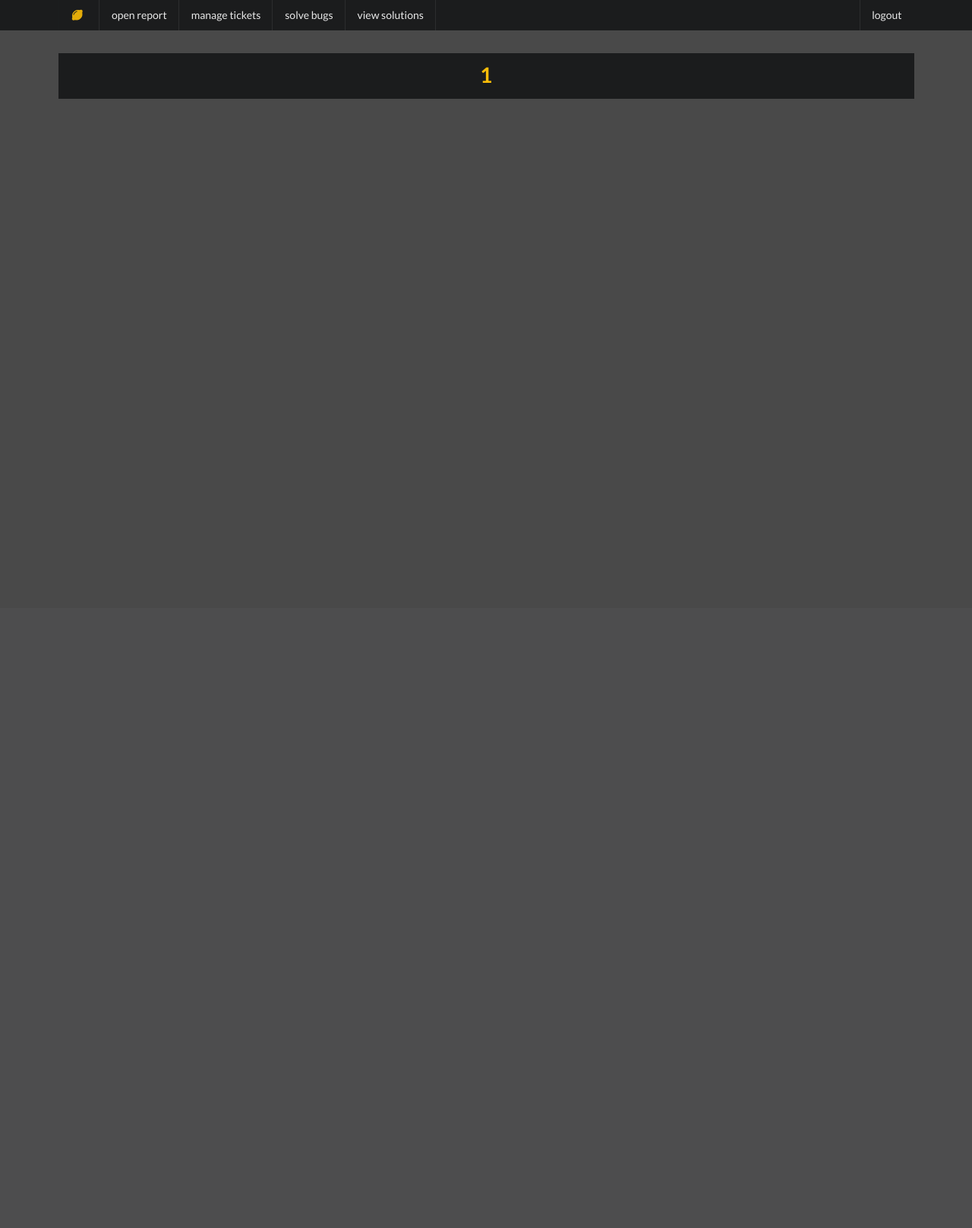
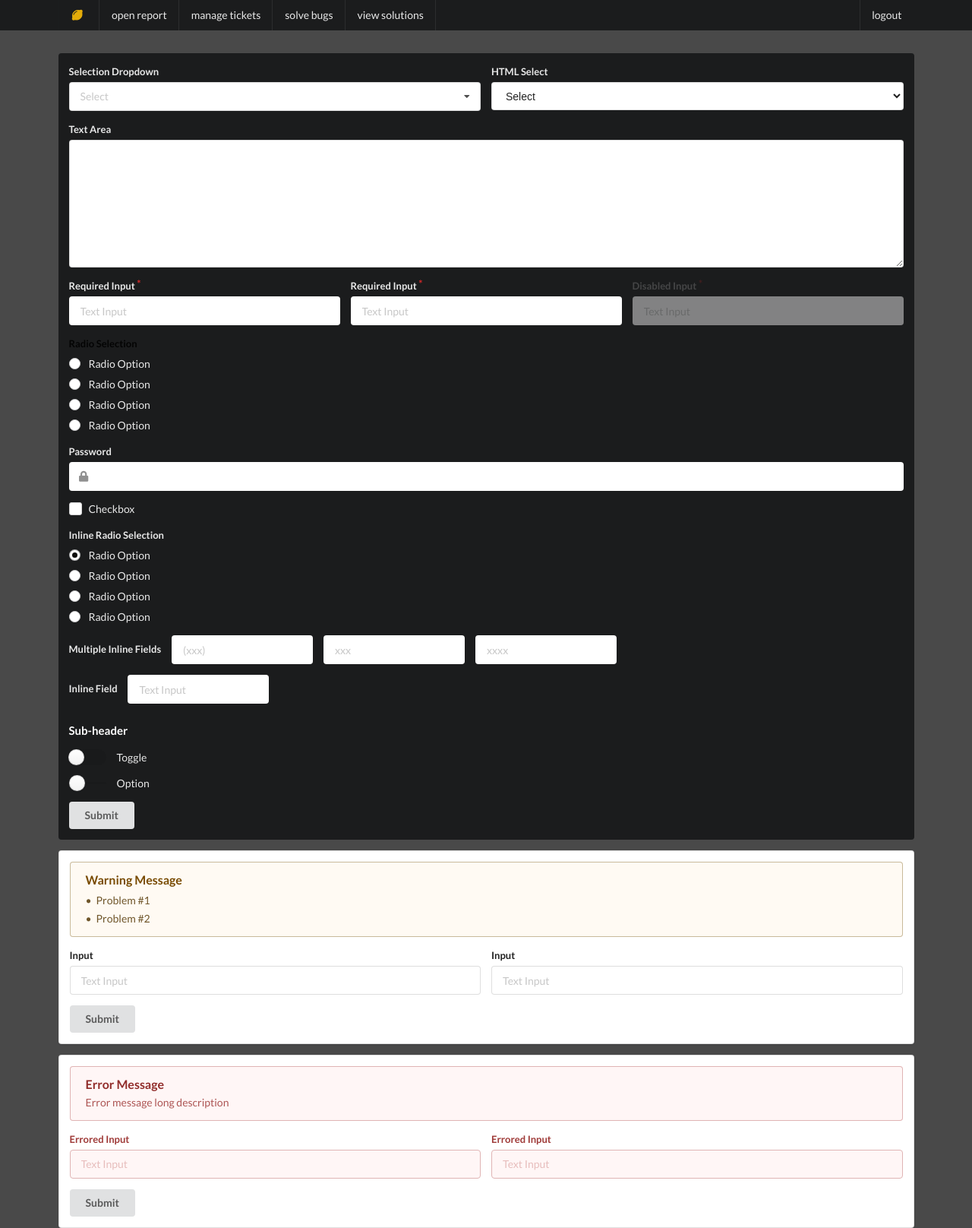
Before and after one commit to exinmusic/bug-juice, a Django app: page /reports/1 in a window 1280 px wide. Shown: the whole page at 76% size. Before the commit the page ends 130 px from the top, so only its background shows below. Run offline with Django 3.2, Linux system fonts and the light colour scheme; the visitor is signed in with stand-in values (Sample User, id 1); some libraries are stand-ins or nearby versions.

Commit message:
templating report/login

```diff
--- a/mysite/reports/templates/reports/report.html
+++ b/mysite/reports/templates/reports/report.html
@@ -3,13 +3,184 @@
 {% block content %}
 
 <div class="ui main container">
-		<div class="ui inverted vertical masthead center aligned segment">
-			<div class="ui text container">
-				<h1 class="ui yellow header">
-					{{ rid }}
-				</h1>
-			</div>
-		</div>
+
+    <div class="ui form inverted segment">
+        <div class="two fields">
+          <div class="field">
+      <label>Selection Dropdown</label>
+      <div class="ui selection dropdown">
+        <div class="default text">Select</div>
+        <i class="dropdown icon"></i>
+        <input name="hidden-field" type="hidden">
+        <div class="menu">
+          <div class="item" data-value="1">Choice 1</div>
+          <div class="item" data-value="2">Choice 2</div>
+        </div>
+      </div>
+          </div>
+          <div class="field">
+      <label>HTML Select</label>
+      <select>
+        <option value="">Select</option>
+        <option value="1">1</option>
+        <option value="2">2</option>
+      </select>
+          </div>
+        </div>
+        <div class="field">
+          <label>Text Area</label>
+          <textarea></textarea>
+        </div>
+        <div class="three required fields">
+          <div class="field">
+      <label>Required Input</label>
+      <input placeholder="Text Input" type="text">
+          </div>
+          <div class="field">
+      <label>Required Input</label>
+      <input placeholder="Text Input" type="text">
+          </div>
+          <div class="disabled field">
+      <label>Disabled Input</label>
+      <input placeholder="Text Input" disabled="disabled" type="text">
+          </div>
+        </div>
+        <div class="grouped fields">
+          <label>Radio Selection</label>
+          <div class="field">
+      <div class="ui radio checkbox">
+        <input type="radio" name="fruit" checked="checked">
+        <label>Radio Option</label>
+      </div>
+          </div>
+          <div class="field">
+      <div class="ui radio checkbox">
+        <input type="radio" name="fruit">
+        <label>Radio Option</label>
+      </div>
+          </div>
+          <div class="field">
+      <div class="ui radio checkbox">
+        <input type="radio" name="fruit">
+        <label>Radio Option</label>
+      </div>
+          </div>
+          <div class="field">
+      <div class="ui radio checkbox">
+        <input type="radio" name="fruit">
+        <label>Radio Option</label>
+      </div>
+          </div>
+        </div>
+        <div class="field">
+          <label>Password</label>
+          <div class="ui left icon input">
+      <i class="lock icon"></i>
+      <input type="password">
+          </div>
+        </div>
+        <div class="inline field">
+          <div class="ui checkbox">
+      <input type="checkbox">
+      <label>Checkbox</label>
+          </div>
+        </div>
+        <div class="grouped inline fields">
+          <label>Inline Radio Selection</label>
+          <div class="field">
+      <div class="ui radio checkbox">
+        <input type="radio" name="fruit" checked="checked">
+        <label>Radio Option</label>
+      </div>
+          </div>
+          <div class="field">
+      <div class="ui radio checkbox">
+        <input type="radio" name="fruit">
+        <label>Radio Option</label>
+      </div>
+          </div>
+          <div class="field">
+      <div class="ui radio checkbox">
+        <input type="radio" name="fruit">
+        <label>Radio Option</label>
+      </div>
+          </div>
+          <div class="field">
+      <div class="ui radio checkbox">
+        <input type="radio" name="fruit">
+        <label>Radio Option</label>
+      </div>
+          </div>
+        </div>
+        <div class="inline fields">
+          <div class="field">
+      <label>Multiple Inline Fields</label>
+      <input placeholder="(xxx)" type="text">
+          </div>
+          <div class="field">
+      <input placeholder="xxx" type="text">
+          </div>
+          <div class="field">
+      <input placeholder="xxxx" type="text">
+          </div>
+        </div>
+        <div class="inline field">
+          <label>Inline Field</label>
+          <input placeholder="Text Input" type="text">
+        </div>
+        <h4 class="ui header">Sub-header</h4>
+        <div class="field">
+          <div class="ui toggle checkbox">
+      <input name="privacy" type="radio">
+      <label>Toggle</label>
+          </div>
+        </div>
+        <div class="field">
+          <div class="ui slider checkbox">
+      <input name="top-posts" type="checkbox">
+      <label>Option</label>
+          </div>
+        </div>
+        <div class="ui submit button">Submit</div>
+      </div>
+      <div class="ui warning form segment">
+        <div class="ui warning message">
+          <div class="header">Warning Message</div>
+          <ul class="list">
+      <li>Problem #1</li>
+      <li>Problem #2</li>
+          </ul>
+        </div>
+        <div class="two fields">
+          <div class="field">
+      <label>Input</label>
+      <input placeholder="Text Input" type="text">
+          </div>
+          <div class="field">
+      <label>Input</label>
+      <input placeholder="Text Input" type="text">
+          </div>
+        </div>
+        <div class="ui submit button">Submit</div>
+      </div>
+      <div class="ui error form segment">
+        <div class="ui error message">
+          <div class="header">Error Message</div>
+          <p>Error message long description</p>
+        </div>
+        <div class="two fields">
+          <div class="field error">
+      <label>Errored Input</label>
+      <input placeholder="Text Input" type="text">
+          </div>
+          <div class="field error">
+      <label>Errored Input</label>
+      <input placeholder="Text Input" type="text">
+          </div>
+        </div>
+        <div class="ui submit button">Submit</div>
+      </div>
+
 </div>
 
 {% endblock %}
--- a/mysite/users/templates/users/login.html
+++ b/mysite/users/templates/users/login.html
@@ -23,7 +23,7 @@
       </h2>
       <form class="ui large form" action="/users/login" method="POST">
         {% csrf_token %}
-        <div class="ui segment">
+        <div class="ui inverted segment">
           <div class="field">
             <div class="ui left icon input">
               <i class="user icon"></i>
@@ -44,7 +44,7 @@
       {% block messages %}
       {% endblock %}
 
-      <div class="ui message">
+      <div class="ui black message">
         <a href="#">Sign up</a> and start tracking bugs!
       </div>
     </div>
--- a/mysite/users/templates/users/login_required.html
+++ b/mysite/users/templates/users/login_required.html
@@ -1,7 +1,7 @@
 {% extends "users/login.html" %}
 
 {% block messages %}
-<div class="ui bottom attached error message">
+<div class="ui inverted message">
   <i class="icon warning"></i>
   Log into an account to use that service!
 </div>
```
